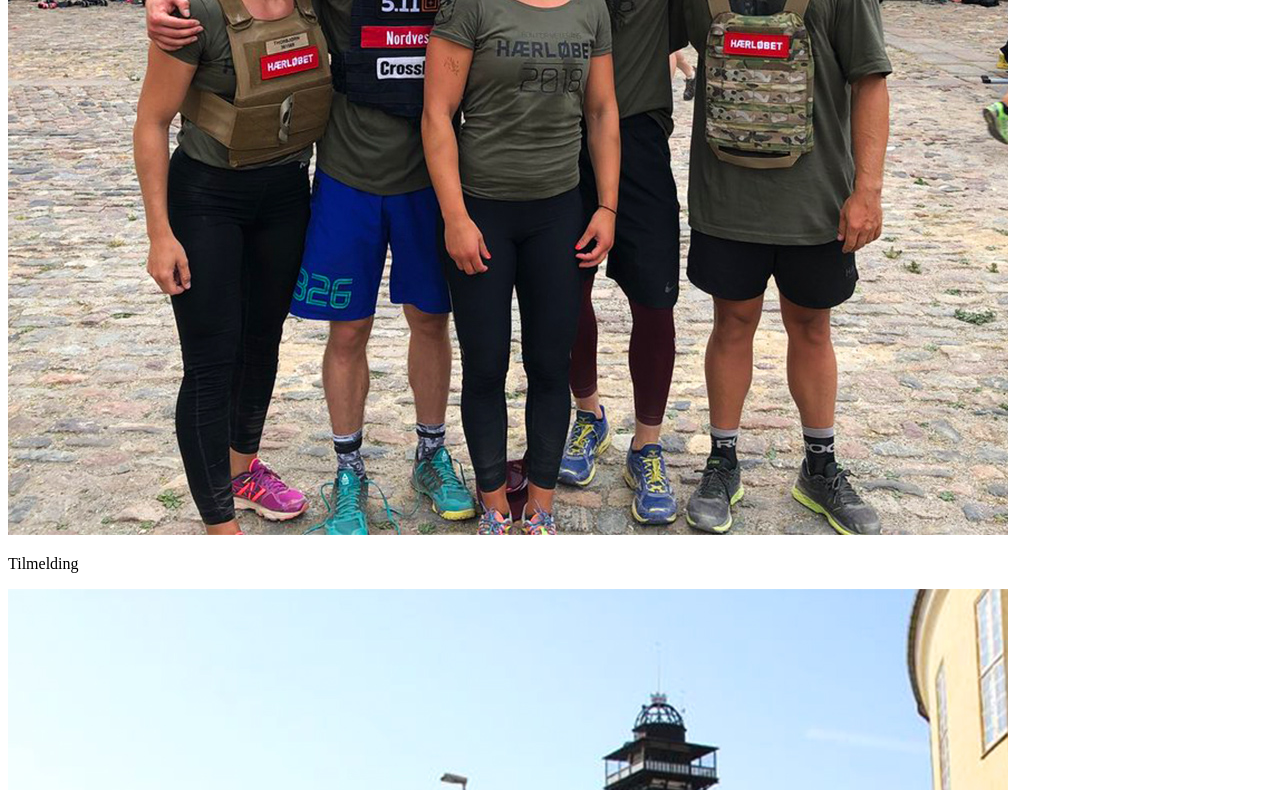
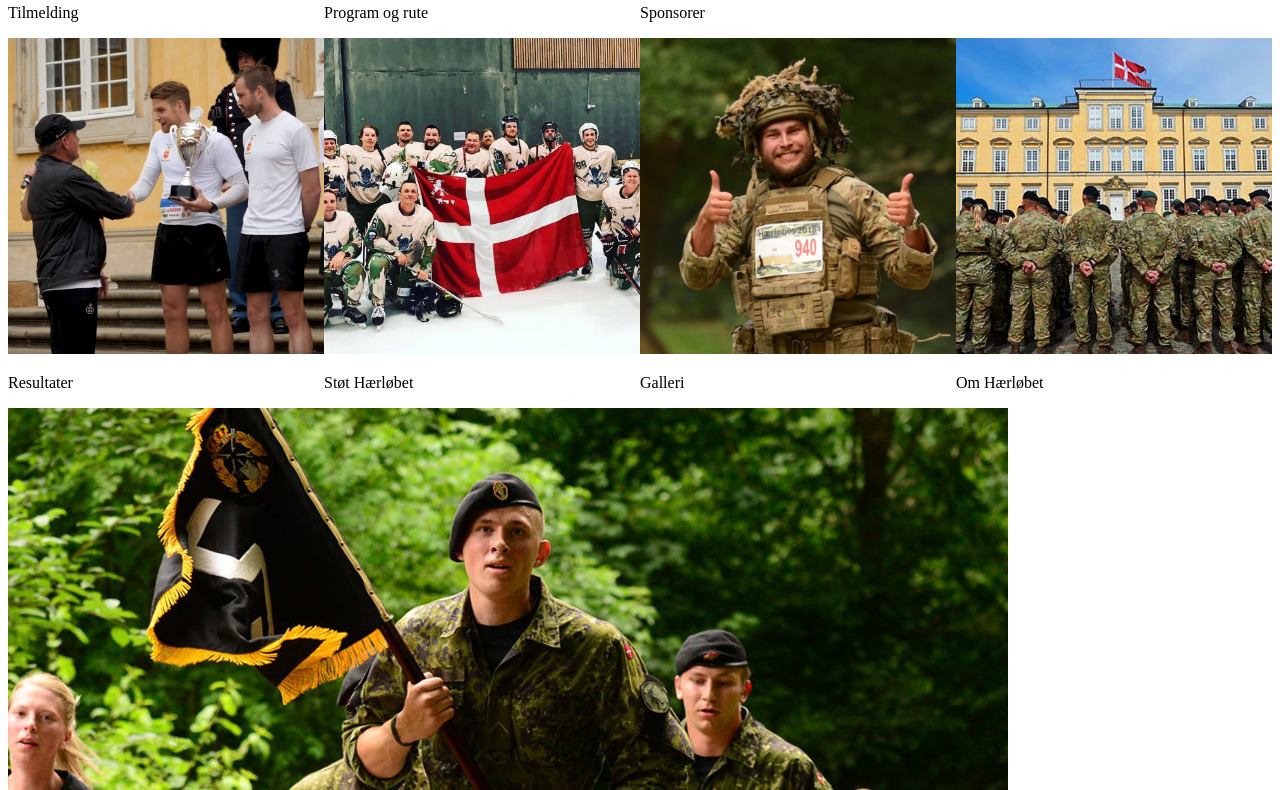
Before and after one commit to freddyspaghetti/haerloebet, a plain HTML site: page index.html in a window 1280 px wide. Shown: the part 667-1457 px from the top of the page. Drawn offline with Linux system fonts and the light colour scheme.

Commit message:
CSS påbegyndt

```diff
--- a/index.html
+++ b/index.html
@@ -3,6 +3,7 @@
 
 <head>
     <meta charset="utf-8">
+    <link rel="stylesheet" type="text/css" href="style.css">
     <meta name="viewport" content="width=device-width, initial-scale=1.0">
     <title>Hærløbet</title>
 </head>
--- a/style.css
+++ b/style.css
@@ -1,3 +1,16 @@
-image {
-    100%
+img {
+    width: 100%;
 }
+
+#forside .container {
+    display: flex;
+    flex-wrap: wrap;
+}
+
+#forside .column {
+    flex-grow: 1;
+    flex-basis: 300px;
+    display: flex;
+    flex-direction: row;
+
+}
```
